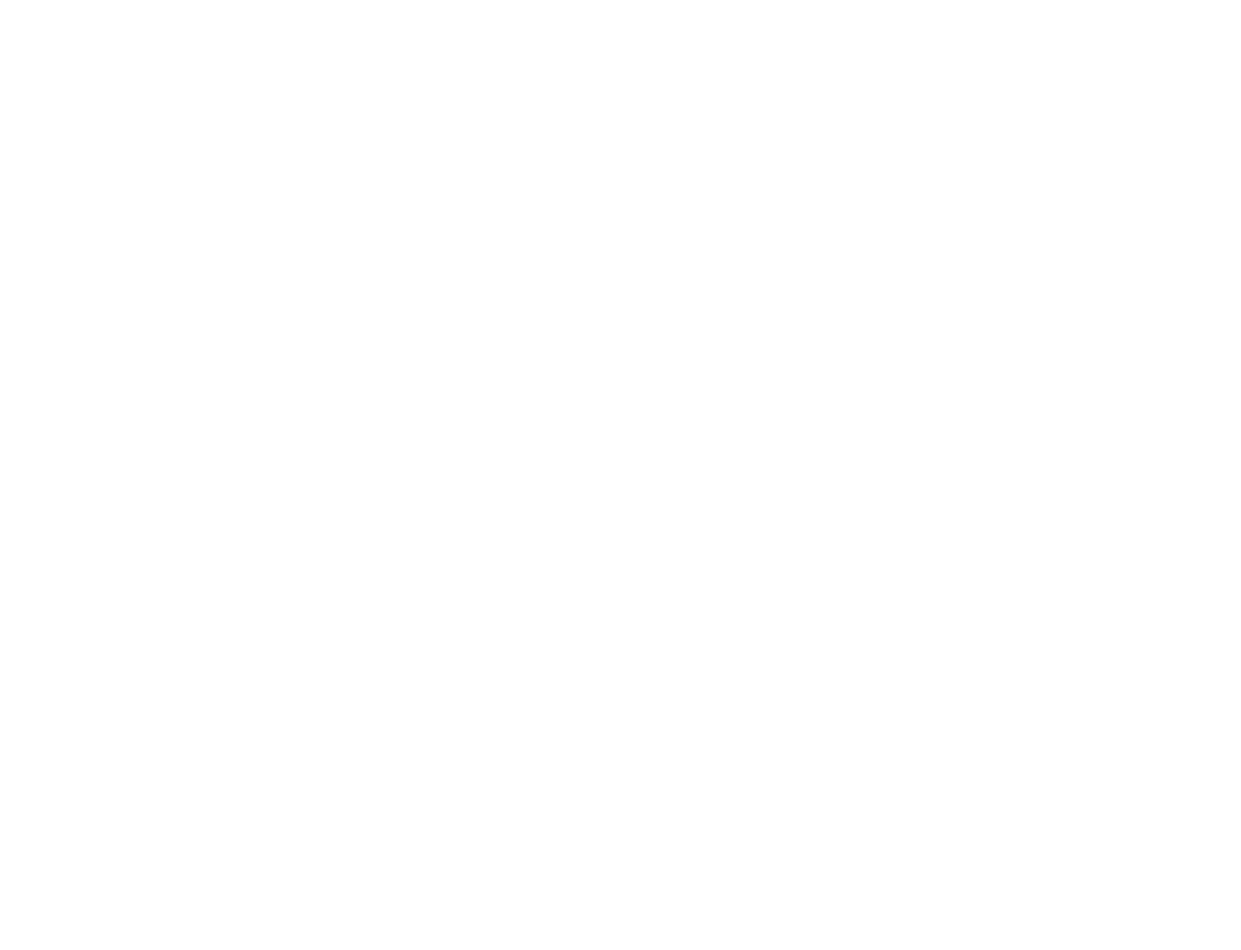
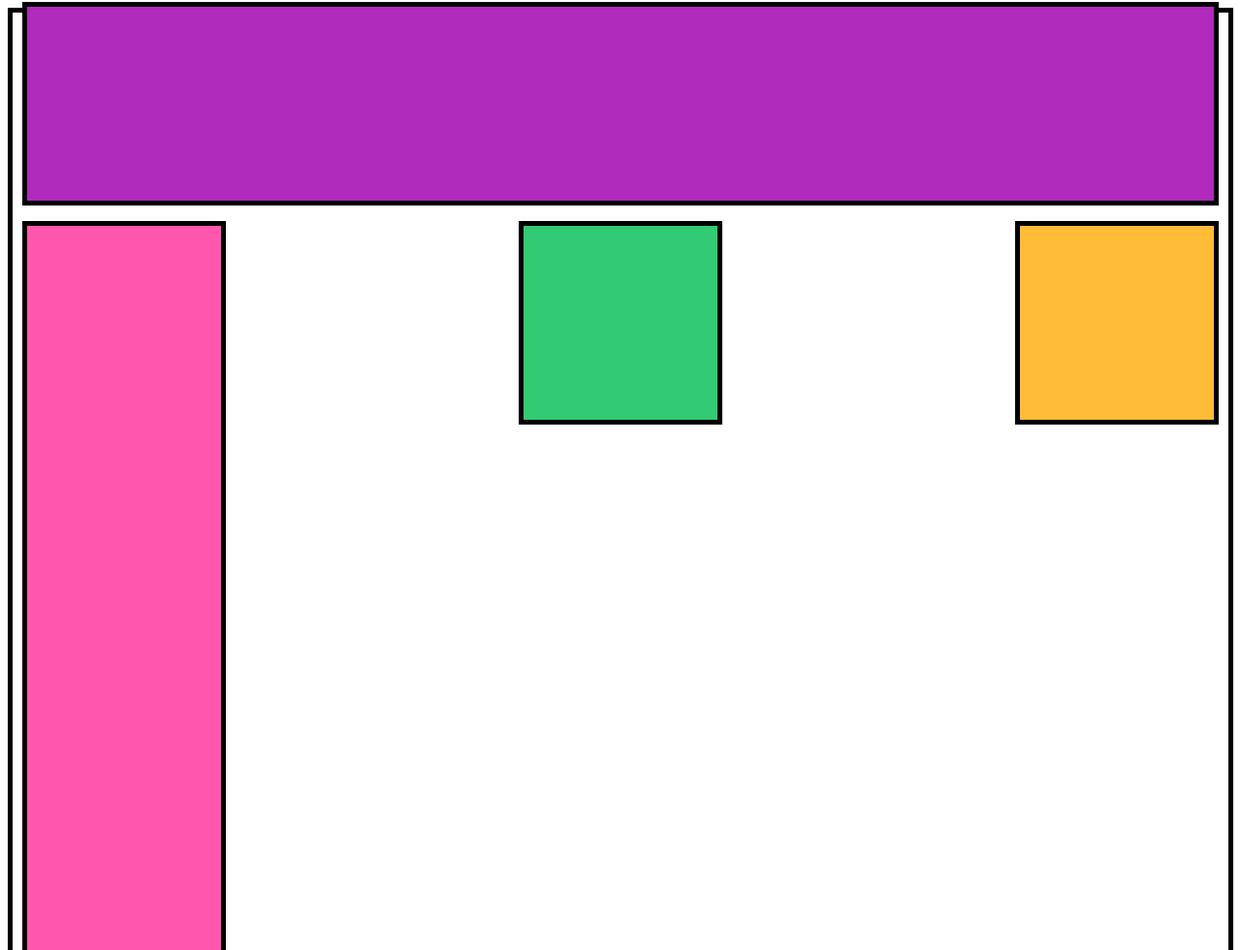
Before and after one commit to Ladzha/DI-Bootcamp-Stage1, a plain HTML site: page CSS-Intermediate/Challenge-Three/Exercise-2/index.html in a window 1280 px wide. Shown: the top 980 px of the page at 97% size. Before the commit the page ends 800 px from the top, so only its background shows below. Drawn offline with Linux system fonts and the light colour scheme.

Commit message:
Finished Final project

```diff
--- a/CSS-Intermediate/Challenge-Three/Exercise-2/index.html
+++ b/CSS-Intermediate/Challenge-Three/Exercise-2/index.html
@@ -0,0 +1,19 @@
+<!DOCTYPE html>
+<html lang="en">
+<head>
+    <meta charset="UTF-8">
+    <meta http-equiv="X-UA-Compatible" content="IE=edge">
+    <meta name="viewport" content="width=device-width, initial-scale=1.0">
+    <link rel="stylesheet" href="style.css">
+    <title>Mok 2</title>
+</head>
+<body>
+        <h1>Mok2</h1>
+        <div id="container">
+            <p class="velvet"></p>
+            <p class="pink"></p>
+            <p class="green"></p>
+            <p class="orange"></p>
+        </div>
+</body>
+</html>
--- a/CSS-Intermediate/Challenge-Three/Exercise-2/style.css
+++ b/CSS-Intermediate/Challenge-Three/Exercise-2/style.css
@@ -0,0 +1,42 @@
+body{
+    border: 5px solid;
+    padding: 10px;
+}
+
+#container{
+display: flex;
+flex-direction: row;
+flex-wrap: wrap;
+justify-content: space-between;
+align-content: center;
+height: 900px;
+}
+
+p{
+    width: 200px;
+    height: 200px;
+    border: 5px solid;
+}
+.velvet{
+    width: 100%;
+    background-color: rgb(176, 42, 188);
+    margin-bottom: 0px;
+}
+
+.pink{
+    background-color: rgb(255, 87, 174);
+    height: 50rem;
+}
+
+.green{
+    background-color: rgb(50, 202, 114);
+}
+
+.orange{
+    background-color: rgb(255, 188, 55);
+}
+
+h1 {
+    margin: 0px;
+    border: 5px solid;
+}
--- a/CSS-Intermediate/Challenge-Three/Exercise-3/style.css
+++ b/CSS-Intermediate/Challenge-Three/Exercise-3/style.css
@@ -0,0 +1,4 @@
+p{
+    border: 2px solid;
+    background-color: blue;
+}
--- a/Final-Project/style.css
+++ b/Final-Project/style.css
@@ -11,7 +11,7 @@ header nav, .book-card {
     box-shadow: 4px 3px 3px #d6ccc2;
 }
 
-/* Primer */
+/* redesign nav  */
 header nav {
     background-color: #a79685
 }
@@ -23,7 +23,7 @@ nav a{
 nav a:visited{
     color:#d7cec4;
 }
-/* fin primer */
+/* redesign nav */
 
 header{
     margin-left: auto;
@@ -178,6 +178,7 @@ th{
     padding: 10px;
     font-weight: bold;
     border: 1px dotted;
+
 }
 
 td{
```
Also changed, not shown: CSS-Intermediate/Challenge-One/index.html (+4 -5 lines), CSS-Intermediate/Challenge-One/style.css (+5 -5 lines), CSS-Intermediate/Challenge-Three/Exercise-1/index.html (+2 -0 lines), CSS-Intermediate/Challenge-Three/Exercise-3/index.html (+25 -0 lines), CSS-Intermediate/Challenge-Two/index.html (added), CSS-Intermediate/Challenge-Two/style.css (added).
